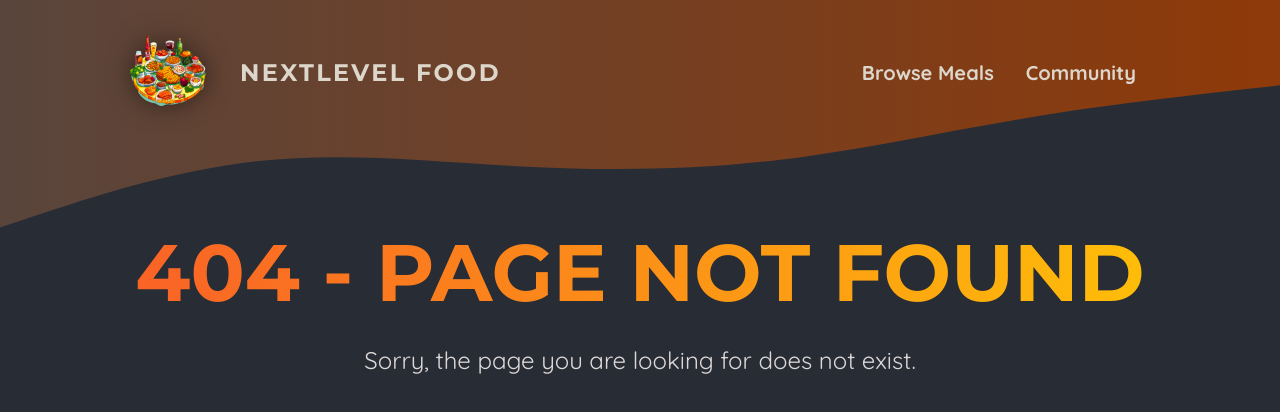
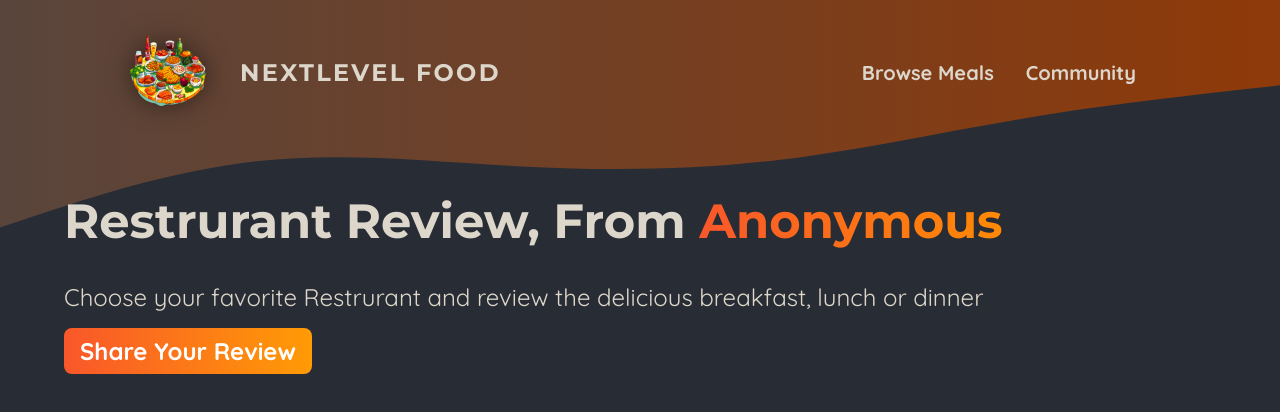
Before and after one commit to rishavConsoleLog21/next14project, a Next.js app: page /foodreview in a window 1280 px wide. Before the commit this address had no page. Shown: the top 412 px of the page. Built offline with nearby package versions, Linux system fonts and the light colour scheme.

Commit message:
+ Food Review Page

```diff
--- /dev/null
+++ b/app/foodreview/page.js
@@ -0,0 +1,21 @@
+import React from 'react'
+import classes from './page.module.css'
+import Link from 'next/link'
+const page = () => {
+  return (
+    <header className={classes.header}>
+        <h1>
+          Restrurant Review, From{" "}
+          <span className={classes.highlight}>Anonymous</span>
+        </h1>
+        <p>
+          Choose your favorite Restrurant and review the delicious breakfast, lunch or dinner
+        </p>
+        <p className={classes.cta}>
+          <Link href="/meals/share">Share Your Review</Link>
+        </p>
+      </header>
+  )
+}
+
+export default page
--- /dev/null
+++ b/app/foodreview/page.module.css
@@ -0,0 +1,51 @@
+.header {
+    gap: 3rem;
+    margin: 3rem auto 5rem auto;
+    width: 90%;
+    max-width: 75rem;
+    color: #ddd6cb;
+    font-size: 1.5rem;
+  }
+
+  .header h1 {
+    font-family: "Montserrat", sans-serif;
+  }
+
+  .highlight {
+    background: linear-gradient(90deg, #f9572a, #ff8a05);
+    background-clip: text;
+    -webkit-background-clip: text;
+    -webkit-text-fill-color: transparent;
+  }
+
+  .header p {
+    margin: 0;
+  }
+
+  .cta a {
+    display: inline-block;
+    margin-top: 1rem;
+    padding: 0.5rem 1rem;
+    border-radius: 0.5rem;
+    background: linear-gradient(90deg, #f9572a, #ff9b05);
+    color: #ffffff;
+    font-weight: bold;
+    text-decoration: none;
+  }
+
+  .loading {
+    text-align: center;
+    animation: loading 1.2s ease-in-out infinite;
+  }
+
+  @keyframes loading {
+    0% {
+      color: #e9e9e9;
+    }
+    50% {
+      color: #b89b84;
+    }
+    100% {
+      color: #e9e9e9;
+    }
+  }
```
